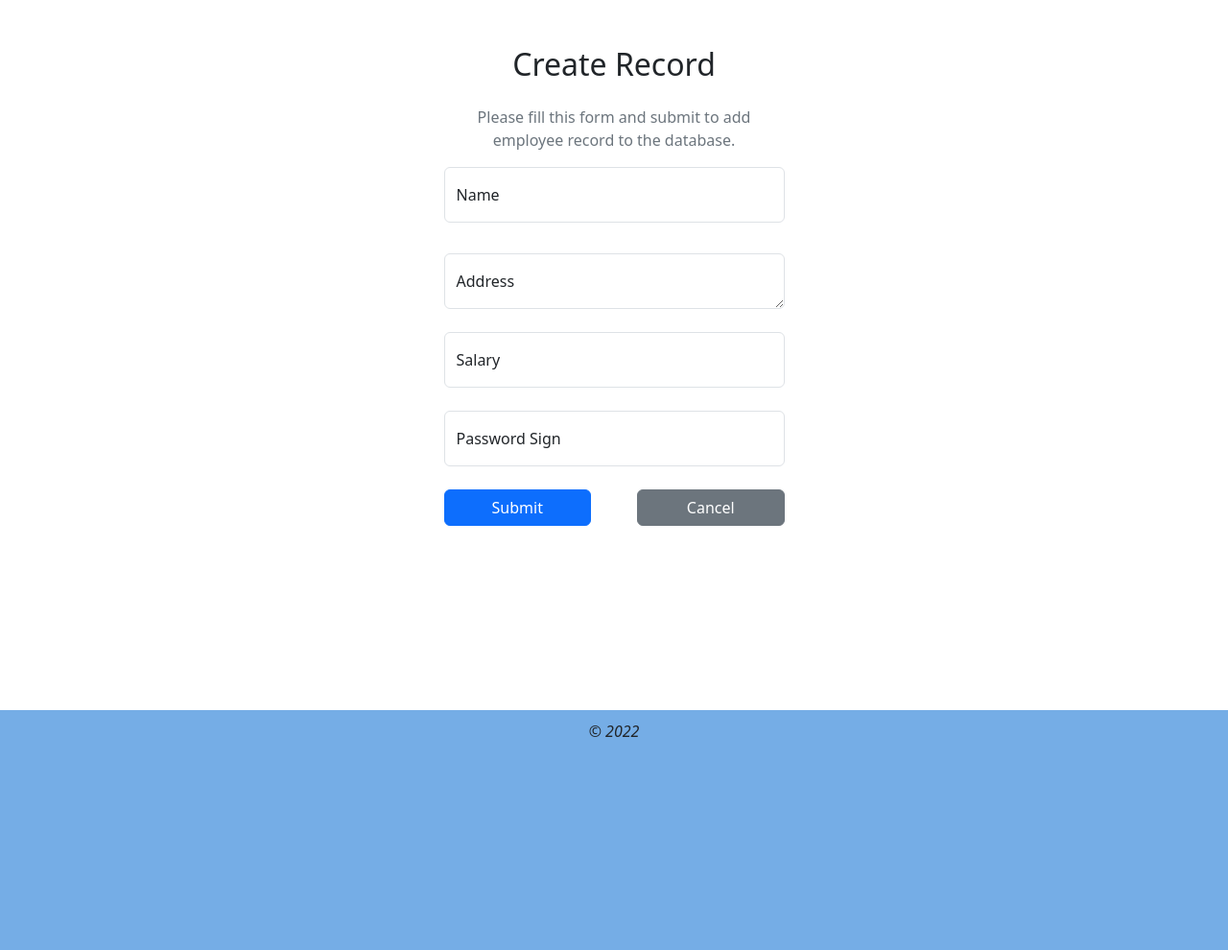
After one commit to jrafaelg/sd_login_ci, a CodeIgniter 4 app: the page made by app/Views/employees/new.php in a window 1280 px wide. The commit adds this page. Shown: the whole page at 96% size. Run offline with PHP 8.4 and a stand-in for CodeIgniter, Linux system fonts and the light colour scheme; the template is opened without the code that fills it, so the values that code supplies are empty; some libraries are stand-ins or nearby versions.

Commit message:
cadastro de funcionarios

```diff
--- a/app/Config/Routes.php
+++ b/app/Config/Routes.php
@@ -33,16 +33,18 @@ $routes->group('', ['filter' => 'auth'], static function ($routes) {
     $routes->get('news/new', [News::class, 'new']);
     $routes->post('news', [News::class, 'create']);
     $routes->get('news/(:segment)', [News::class, 'show']);
+
     //employees
     $routes->get('employees', [Employees::class, 'index'], ['as' => 'employees']);
-    $routes->get('employees/(:segment)', [Employees::class, 'show']);
+    $routes->get('employees/show/(:segment)', [Employees::class, 'show']);
     $routes->get('employees/edit/(:segment)', [Employees::class, 'edit']);
     $routes->post('employees/update', [Employees::class, 'update']);
     $routes->get('employees/delete/(:segment)', [Employees::class, 'delete']);
     $routes->post('employees/delete', [Employees::class, 'remove']);
     $routes->get('employees/new', [Employees::class, 'new']);
-    $routes->post('employees', [Employees::class, 'create']);
+    $routes->post('employees/new', [Employees::class, 'create']);
 });
+
 
 
 //$routes->get('pages', [Pages::class, 'index']);
--- a/app/Views/employees/index.php
+++ b/app/Views/employees/index.php
@@ -51,12 +51,12 @@
                                             <a href="<?= url_to('Employees::edit', $employee['id']) ?>" class="me-2" title="Update Record" data-toggle="tooltip"><span class="fa fa-pencil"></span></a>
                                             <a href="<?= url_to('Employees::delete', $employee['id']) ?>" class="me-2" title="Delete Record" data-toggle="tooltip"><span class="fa fa-trash"></span></a> -->
 
-                                            <a href="<?= url_to('Employees::show', $employee['id']) ?>" class="btn btn-success btn-sm">Show</a>
-                                            <a href="<?= url_to('Employees::edit', $employee['id']) ?>" class="btn btn-warning btn-sm">Edit</a>
+                                            <a href="<?= url_to('Employees::show', $employee['id']) ?>" class="btn btn-outline-primary btn-sm">Show</a>
+                                            <a href="<?= url_to('Employees::edit', $employee['id']) ?>" class="btn btn-outline-primary btn-sm">Edit</a>
                                             <form action="<?= url_to('Employees::delete', $employee['id']) ?>" method="post" class="d-inline">
                                                 <?= csrf_field() ?>
                                                 <input type="hidden" name="_method" value="DELETE">
-                                                <button type="submit" class="btn btn-danger btn-sm">Delete</button>
+                                                <button type="submit" class="btn btn-outline-danger btn-sm">Delete</button>
                                             </form>
                                         </td>
                                     </tr>
--- /dev/null
+++ b/app/Views/employees/new.php
@@ -0,0 +1,79 @@
+<?= $this->extend('templates\main') ?>
+
+<?= $this->section('content') ?>
+
+
+<div class="row justify-content-center">
+    <div class="col-12 col-sm-10 col-md-8 col-lg-6 col-xl-5 col-xxl-4">
+        <div class="card-body p-3 p-md-4 p-xl-5">
+
+            <div class="text-center mb-3">
+                <h2 class="fw-normal text-center  mb-4">Create Record</h2>
+                <p class="text-secondary">Please fill this form and submit to add employee record to the
+                    database.</p>
+            </div>
+
+
+
+            <form action="<?= url_to('Employees::new') ?>" method="post">
+                <div class="row gy-2 overflow-hidden">
+                    <div class="col-12">
+                        <div class="form-floating mb-4">
+                            <input type="text" name="name" id="name" placeholder="Name" required
+                                class="form-control <?= !empty(session()->getFlashdata('errors')['name_err']) ? 'is-invalid' : ''; ?>"
+                                value="<?= set_value('name') ?? ''; ?>">
+                            <span class="invalid-feedback"><?= session()->getFlashdata('errors')['name_err'] ?? '' ?></span>
+                            <label for="name">Name</label>
+                        </div>
+                    </div>
+
+                    <div class="col-12">
+                        <div class="form-floating mb-3">
+                            <textarea
+                                name="address"
+                                id="address"
+                                placeholder="Address"
+                                class="form-control <?= !empty(session()->getFlashdata('errors')['address_err']) ? 'is-invalid' : ''; ?>"
+                                required><?= set_value('address') ?? ''; ?></textarea>
+                            <span class="invalid-feedback"><?= session()->getFlashdata('errors')['address_err'] ?? '' ?></span>
+                            <label for="address">Address</label>
+                        </div>
+                    </div>
+
+                    <div class="col-12">
+                        <div class="form-floating mb-3">
+                            <input type="text" name="salary" id="salary" placeholder="Salary" required
+                                class="form-control <?= !empty(session()->getFlashdata('errors')['salary_err']) ? 'is-invalid' : ''; ?>"
+                                value="<?= set_value('salary') ?? ''; ?>">
+                            <span class="invalid-feedback"><?= session()->getFlashdata('errors')['salary_err'] ?? '' ?></span>
+                            <label for="salary">Salary</label>
+                        </div>
+                    </div>
+
+                    <div class="col-12">
+                        <div class="form-floating mb-3">
+                            <input type="password" name="password_sign" id="password_sign" required
+                                placeholder="Password Sign"
+                                class="form-control <?= !empty(session()->getFlashdata('errors')['password_sign_err']) ? 'is-invalid' : ''; ?>"
+                                value="<?= set_value('password_sign') ?? ''; ?>">
+                            <span class="invalid-feedback"><?= session()->getFlashdata('errors')['password_sign_err'] ?? '' ?></span>
+                            <label for="password_sign">Password Sign</label>
+                        </div>
+                    </div>
+
+                    <div class="d-flex gap-5 justify-content-center">
+                        <button type="submit"
+                            class="btn btn-primary btn-block w-100">
+                            Submit
+                        </button>
+                        <a href="<?= url_to('Employees::index') ?>" class="btn btn-block btn-secondary w-100">Cancel</a>
+                    </div>
+
+                </div>
+
+            </form>
+        </div>
+    </div>
+</div>
+
+<?= $this->endSection() ?>
```
Also changed, not shown: app/Controllers/Employees.php (+131 -0 lines).
